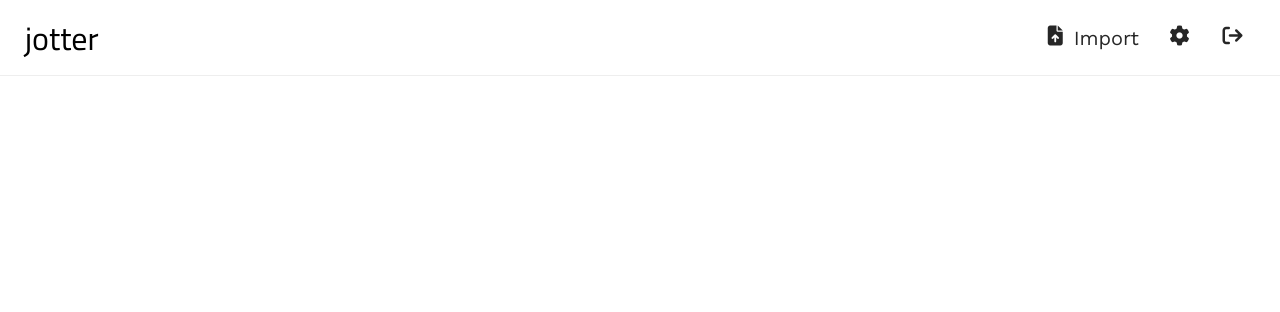
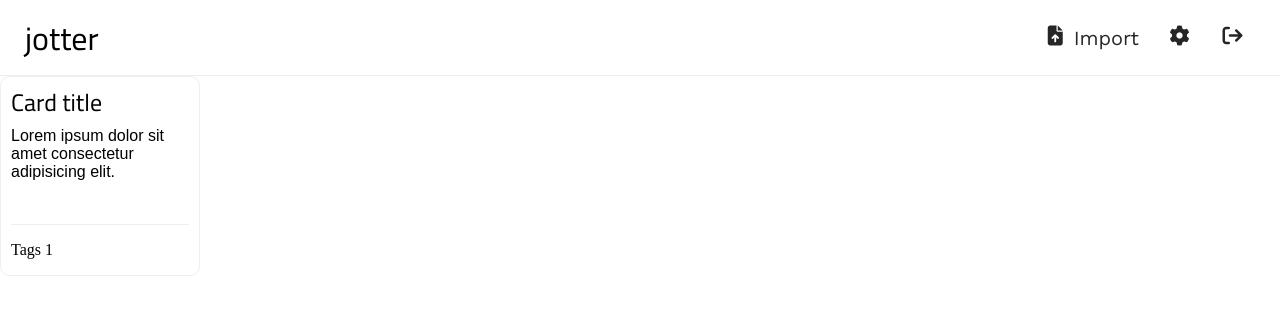
Before and after one commit to bourdier/jotter, a React (Vite) app: page /dashboard in a window 1280 px wide. Shown: the top 312 px of the page. Built offline with nearby package versions, Linux system fonts and the light colour scheme; a web font is replaced by a local one.

Commit message:
Card style

```diff
--- /dev/null
+++ b/src/assets/sass/components/_card.scss
@@ -0,0 +1,49 @@
+.card {
+  border: 1px solid $secondary;
+  border-radius: 10px;
+  width: 200px;
+  height: 200px;
+  padding: 0 10px;
+  box-sizing: border-box;
+  position: relative;
+  &__header {
+    display: flex;
+    justify-content: space-between;
+    align-items: center;
+    height: 50px;
+    h3 {
+      margin: 0;
+      font-family: $subtitle;
+    }
+    i {
+      cursor: pointer;
+      &:hover {
+        color: $tertiary;
+      }
+    }
+  }
+  &__content {
+    p {
+      margin: 0;
+      font-size: 16px;
+    }
+  }
+  &__tags {
+    position: absolute;
+    bottom: 0;
+    width: 90%;
+    display: flex;
+    flex-direction: row;
+    gap: 8px;
+    margin-top: 10px;
+    border-top: 1px solid $secondary;
+    p {
+      margin: 0;
+      font-size: 14px;
+      background-color: $secondary;
+      color: $white;
+      padding: 2px 5px;
+      border-radius: 5px;
+    }
+  }
+}
--- a/src/assets/sass/main.scss
+++ b/src/assets/sass/main.scss
@@ -10,6 +10,7 @@
 @import 'components/logo';
 @import 'components/notes';
 @import 'components/form';
+@import 'components/card';
 
 @import 'layouts/upperbar';
 
--- a/src/components/Card.jsx
+++ b/src/components/Card.jsx
@@ -5,7 +5,14 @@ export default function Card() {
         <h2>Card title</h2>
       </div>
       <div className="card__content">
-        <p>Card content</p>
+        <p>
+          Lorem ipsum dolor sit amet consectetur adipisicing elit.
+        </p>
+      </div>
+      <div className="card__tags">
+        <ul className="no-bullet">
+          <li>Tags 1</li>
+        </ul>
       </div>
     </div>
   )
--- a/src/index.css
+++ b/src/index.css
@@ -115,6 +115,54 @@ form label {
 }
 form button {
   margin: 10px 0 10px 0;
+}
+
+.card {
+  border: 1px solid #eee;
+  border-radius: 10px;
+  width: 200px;
+  height: 200px;
+  padding: 0 10px;
+  box-sizing: border-box;
+  position: relative;
+}
+.card__header {
+  display: flex;
+  justify-content: space-between;
+  align-items: center;
+  height: 50px;
+}
+.card__header h3 {
+  margin: 0;
+  font-family: "Work Sans", sans-serif;
+}
+.card__header i {
+  cursor: pointer;
+}
+.card__header i:hover {
+  color: #262626;
+}
+.card__content p {
+  margin: 0;
+  font-size: 16px;
+}
+.card__tags {
+  position: absolute;
+  bottom: 0;
+  width: 90%;
+  display: flex;
+  flex-direction: row;
+  gap: 8px;
+  margin-top: 10px;
+  border-top: 1px solid #eee;
+}
+.card__tags p {
+  margin: 0;
+  font-size: 14px;
+  background-color: #eee;
+  color: #fff;
+  padding: 2px 5px;
+  border-radius: 5px;
 }
 
 .upperbar {
--- a/src/routes/Dashboard.jsx
+++ b/src/routes/Dashboard.jsx
@@ -1,3 +1,5 @@
+import Card from "../components/Card";
+
 export default function Dashboard() {
   return (
     <div className="dashboard">
@@ -16,7 +18,7 @@ export default function Dashboard() {
         </ul>
       </div>
       <div className="dashboard__content">
-
+        <Card />
       </div>
     </div>
   )
```
Also changed, not shown: 1 other file (tests, documents, lock files or other folders).
